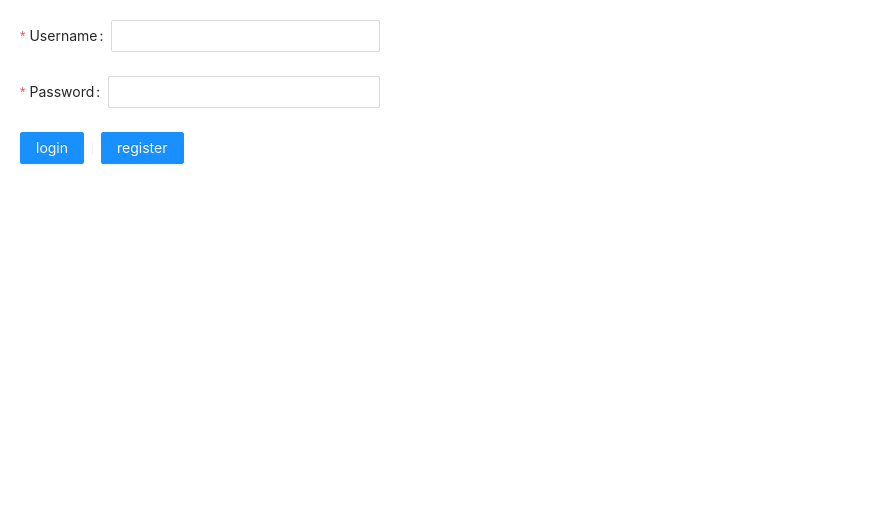
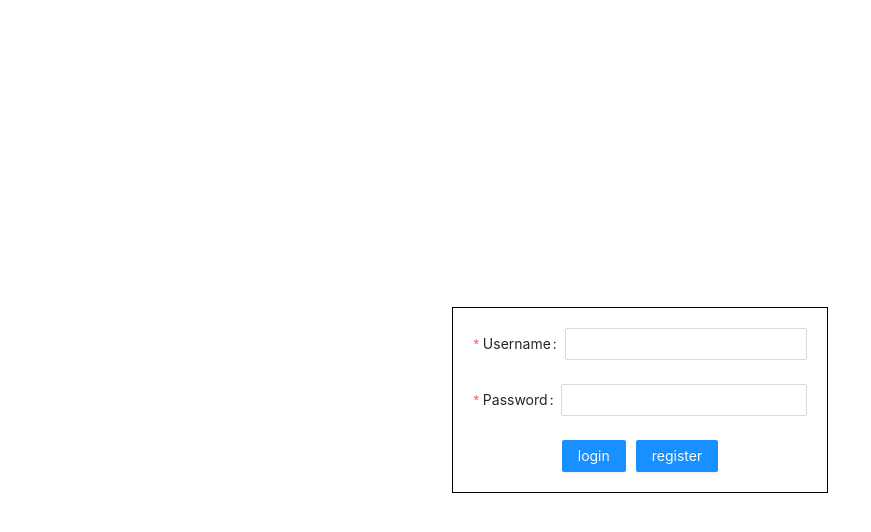
Before and after one commit to mywebc/le-cms-front, a React (Create React App) app: page /auth in a window 1280 px wide. Shown: the top 532 px of the page, without its empty margins (0-871 px from the left). Built offline with nearby package versions, Linux system fonts and the light colour scheme.

Commit message:
fix: fix style

```diff
--- a/src/App.css
+++ b/src/App.css
@@ -1 +1,6 @@
 @import '~antd/dist/antd.css';
+
+#root {
+  width: 100%;
+  height: 100%;
+}
--- a/src/pages/auth/login.scss
+++ b/src/pages/auth/login.scss
@@ -1,4 +1,23 @@
 .login_wrapper {
-  padding: 20px;
-  width: 400px;
+  width: 100%;
+  height: 100%;
+  display: flex;
+  justify-content: center;
+  align-items: center;
+
+  .login_content {
+    border: 1px solid #000;
+    padding: 20px;
+
+    .login_btn {
+      width: 100%;
+      display: flex;
+      justify-content: center;
+      align-items: center;
+
+      >button:nth-child(1) {
+        margin-right: 10px;
+      }
+    }
+  }
 }
--- a/src/pages/auth/login.tsx
+++ b/src/pages/auth/login.tsx
@@ -12,7 +12,7 @@ export const Login: React.FC = memo(() => {
     const values = form.getFieldsValue()
     const data = await apiPostLogin(values)
     console.log('data', data)
-    if (data.data.status) {
+    if (data.status) {
       message.success('登录成功')
       navigate('/home')
     }
@@ -26,6 +26,7 @@ export const Login: React.FC = memo(() => {
 
   return (
     <div className="login_wrapper">
+      <div className="login_content">
         <Form name="basic" form={form}>
           <Form.Item
             label="Username"
@@ -43,14 +44,16 @@ export const Login: React.FC = memo(() => {
             <Input />
           </Form.Item>
 
+          <div className="login_btn">
             <Button type="primary" onClick={handleLogin}>
               login
             </Button>
-        <Divider type="vertical" />
             <Button type="primary" onClick={handleRegister}>
               register
             </Button>
+          </div>
         </Form>
+      </div>
     </div>
   )
 })
--- a/src/pages/home/index.tsx
+++ b/src/pages/home/index.tsx
@@ -1,5 +1,14 @@
+import { Button } from 'antd'
 import React, { memo } from 'react'
 
 export const Home = memo(() => {
-  return <div>这是主页</div>
+  const handleOnLoginOut = () => {
+    console.log('退出登录')
+  }
+
+  return (
+    <div>
+      这是主页<Button onClick={handleOnLoginOut}>loginOut</Button>
+    </div>
+  )
 })
--- a/src/utils/request.ts
+++ b/src/utils/request.ts
@@ -61,8 +61,8 @@ axios.interceptors.response.use(
 
     error.message && $message.error(errorMessage)
     return {
-      success: false,
-      message: errorMessage,
+      status: false,
+      msg: errorMessage,
       data: null,
       code: '-1'
     }
@@ -70,9 +70,9 @@ axios.interceptors.response.use(
 )
 
 export type Response<T = any, U = any> = {
-  success: boolean
-  message: string
-  code: string | number
+  status: boolean
+  msg: string
+  code: number
   data: T
   errors: U
 }
```
Lines whose indentation alone changed are shown as unchanged.
